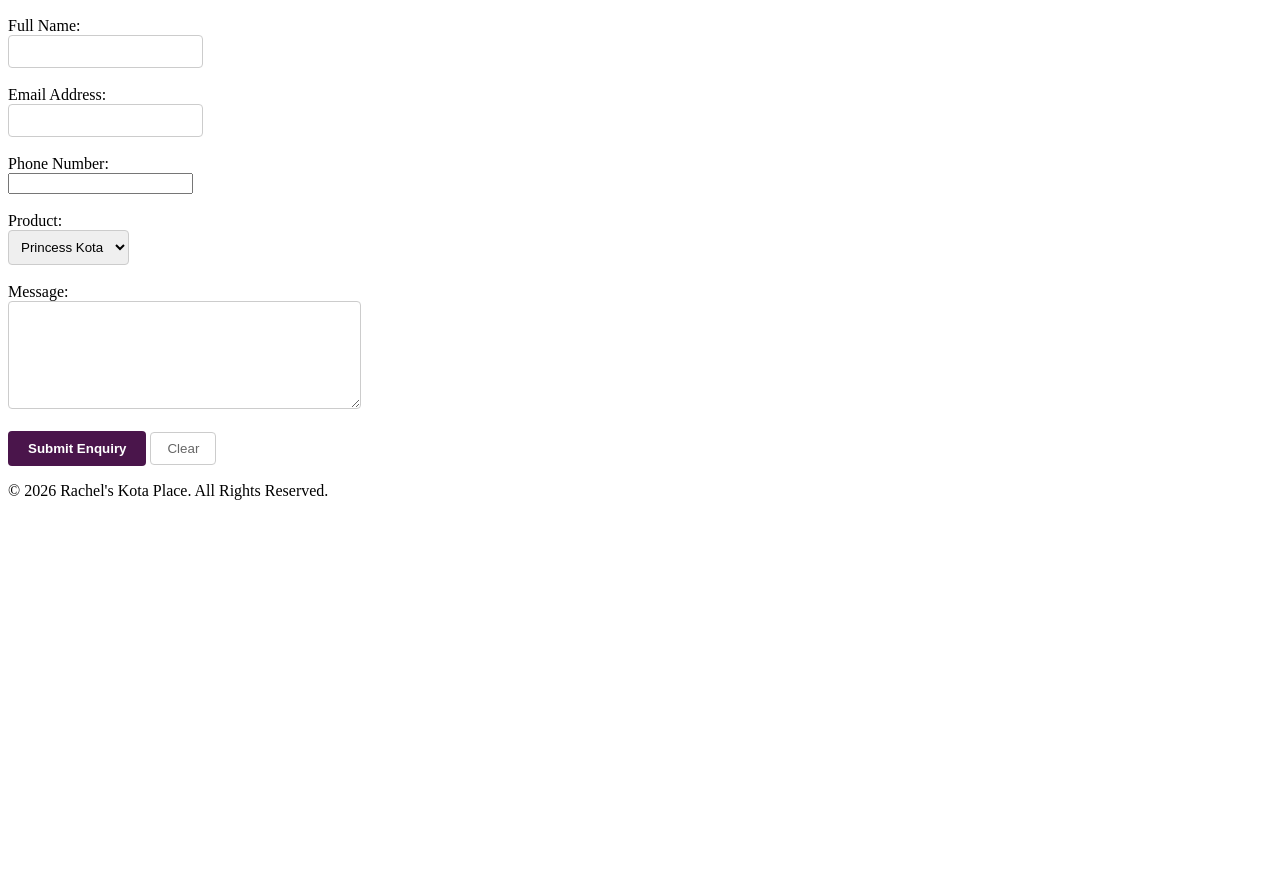
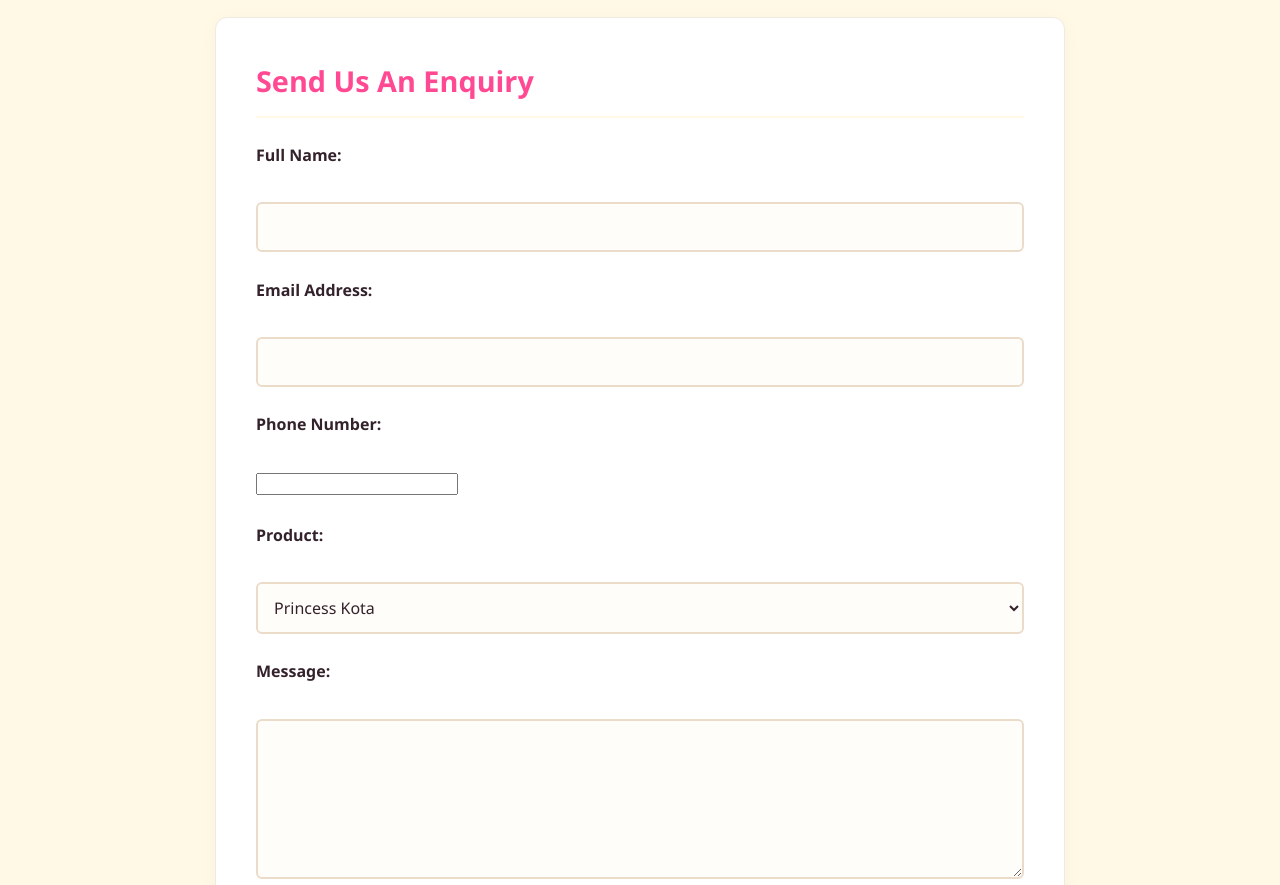
Before and after one commit to hiinemokgadi29-stack/Web-development-mogano, a plain HTML site: page enquiry.html in a window 1280 px wide. Shown: the part 353-1238 px from the top of the page. Before the commit the page ends 869 px from the top, so only its background shows below. Drawn offline with Linux system fonts and the light colour scheme.

Commit message:
edited the css

```diff
--- a/css/style.css
+++ b/css/style.css
@@ -1,82 +1,168 @@
-/* 1. Set up the exact colors from your logo + pink nyana */
+/* 1. Light, Clean Brand Palette (Pink, Yellow, and Crisp White) */
 :root {
-  --logo-purple: #4A154B;  /* The rich purple from Rachel's logo */
-  --logo-yellow: #FFD200;  /* The frame yellow */
-  --brand-pink: #FF4A93;   /* The bright pink accent you want */
-  --dark-navy: #1B2B3E;    /* The exact dark color of your current footer */
+  --bright-pink: #FF4A93;      /* The main navigation bar & button background */
+  --soft-yellow: #FFF9E6;      /* The warm, creamy yellow page background */
+  --accent-yellow: #FFD200;    /* The rich logo yellow used for bright accents */
+  --card-white: #FFFFFF;       /* Crisp white for the content boxes */
+  --text-dark: #33222B;        /* Deep berry-black text for high readability */
 }
 
-/* 2. Style your headings to match the logo */
-h1, h2, .form-title {
-  color: var(--logo-purple) !important;
-  font-family: sans-serif;
+/* 2. Global Page Setup */
+* {
+  box-sizing: border-box;
+  margin: 0;
+  padding: 0;
+  font-family: 'Segoe UI', Tahoma, Geneva, Verdana, sans-serif;
 }
 
-/* 3. Style your current text navigation menu underneath the logo */
-/* (This applies pink directly to your text links without breaking the layout) */
-nav a, .navigation-links a, header a {
-  color: var(--logo-purple);
-  text-decoration: none;
-  font-weight: bold;
-  padding: 5px 10px;
-  transition: all 0.2s ease;
+body {
+  background-color: var(--soft-yellow);
+  color: var(--text-dark);
+  line-height: 1.6;
 }
 
-/* When you hover over a menu item, it turns pink */
-nav a:hover, .navigation-links a:hover {
-  color: var(--brand-pink);
+/* 3. Centered Top Header Banner */
+.hero-header {
+  text-align: center;
+  padding: 40px 20px;
+  background-color: var(--card-white);
+  border-bottom: 2px solid #F0E5CF;
 }
 
-/* The active page link gets a clear pink line underneath it */
-nav a.active, .navigation-links a.active {
-  color: var(--brand-pink);
-  border-bottom: 2px solid var(--brand-pink);
+/* Keeps the logo perfectly centered and round */
+.hero-header img {
+  max-height: 110px;
+  border-radius: 50%;
+  margin: 0 auto 15px auto;
+  display: block;
+  border: 3px solid var(--accent-yellow); /* Accented with logo yellow */
 }
 
-/* 4. Style the Form input boxes */
+.hero-header h1 {
+  color: var(--bright-pink);
+  font-size: 2.6rem;
+  font-weight: 700;
+  margin-bottom: 6px;
+}
+
+.hero-header p {
+  color: #776670;
+  font-size: 1.1rem;
+  font-style: italic;
+}
+
+/* 4. Centered Navigation Bar (Styled in Pink like the bakery layout!) */
+nav {
+  background-color: var(--bright-pink);
+  padding: 14px 0;
+  text-align: center;
+  box-shadow: 0 4px 10px rgba(255, 74, 147, 0.15);
+}
+
+nav a {
+  color: #FFFFFF;
+  text-decoration: none;
+  font-weight: 600;
+  font-size: 1.05rem;
+  padding: 8px 24px;
+  margin: 0 4px;
+  display: inline-block;
+  transition: all 0.25s ease;
+}
+
+/* Hover: Changes link text to vibrant logo yellow */
+nav a:hover {
+  color: var(--accent-yellow);
+}
+
+/* Active Page Highlight: Subtle white transparent capsule backdrop */
+nav a.active {
+  color: var(--accent-yellow);
+  background-color: rgba(255, 255, 255, 0.15);
+  border-radius: 20px;
+}
+
+/* 5. Main Content Card Wrapper (The clean white box style below menu) */
+main {
+  max-width: 850px;
+  margin: 40px auto;
+  padding: 40px;
+  background-color: var(--card-white);
+  border-radius: 12px;
+  box-shadow: 0 4px 20px rgba(0, 0, 0, 0.04);
+  border: 1px solid #EFEAE2;
+}
+
+main h2 {
+  color: var(--bright-pink);
+  font-size: 1.8rem;
+  margin-bottom: 25px;
+  border-bottom: 2px solid var(--soft-yellow);
+  padding-bottom: 12px;
+}
+
+/* 6. Form Fields Styling */
+.form-group {
+  margin-bottom: 20px;
+}
+
+label {
+  display: block;
+  font-weight: 600;
+  margin-bottom: 8px;
+  color: var(--text-dark);
+}
+
 input[type="text"],
 input[type="email"],
 select,
 textarea {
-  border: 1px solid #cccccc;
-  border-radius: 4px;
-  padding: 8px;
+  width: 100%;
+  padding: 12px;
+  border: 2px solid #EADCC9;
+  border-radius: 6px;
+  background-color: #FFFDF9;
+  font-size: 1rem;
+  color: var(--text-dark);
+  transition: all 0.2s;
 }
 
-/* When you click into a text field to type, the border turns pink! */
+/* When typing, inputs activate with a clean pink focus boundary box */
 input:focus, select:focus, textarea:focus {
   outline: none;
-  border: 2px solid var(--brand-pink) !important;
+  border-color: var(--bright-pink);
+  background-color: #FFFFFF;
+  box-shadow: 0 0 0 3px rgba(255, 74, 147, 0.15);
 }
 
-/* 5. Style your Submit / Clear buttons at the bottom */
-input[type="submit"], button[type="submit"], .submit-btn {
-  background-color: var(--logo-purple) !important;
-  color: white !important;
+/* Buttons match the pink navigation bar */
+button, input[type="submit"] {
+  background-color: var(--bright-pink);
+  color: #FFFFFF;
   border: none;
-  padding: 10px 20px;
+  padding: 12px 32px;
+  font-size: 1rem;
   font-weight: bold;
+  border-radius: 6px;
   cursor: pointer;
-  border-radius: 4px;
-  transition: background 0.2s;
+  transition: all 0.2s ease;
+  box-shadow: 0 4px 10px rgba(255, 74, 147, 0.2);
 }
 
-/* When you hover over the submit button, it flashes to your brand pink */
-input[type="submit"]:hover, button[type="submit"]:hover {
-  background-color: var(--brand-pink) !important;
+/* Hovering over the button turns it into the primary accent yellow */
+button:hover, input[type="submit"]:hover {
+  background-color: var(--accent-yellow);
+  color: var(--text-dark);
+  box-shadow: 0 4px 10px rgba(255, 210, 0, 0.3);
 }
 
-/* Style the clear/reset button to be subtle */
-input[type="reset"], .clear-btn {
-  background: transparent;
-  color: #666666;
-  border: 1px solid #cccccc;
-  padding: 8px 16px;
-  cursor: pointer;
-  border-radius: 4px;
+/* 7. Understated Footer */
+footer {
+  background-color: var(--text-dark);
+  color: #D5C7CE;
+  text-align: center;
+  padding: 24px;
+  font-size: 0.9rem;
+  margin-top: 80px;
+  border-top: 4px solid var(--accent-yellow);
 }
-
-input[type="reset"]:hover {
-  color: var(--brand-pink);
-  border-color: var(--brand-pink);
-}
```
